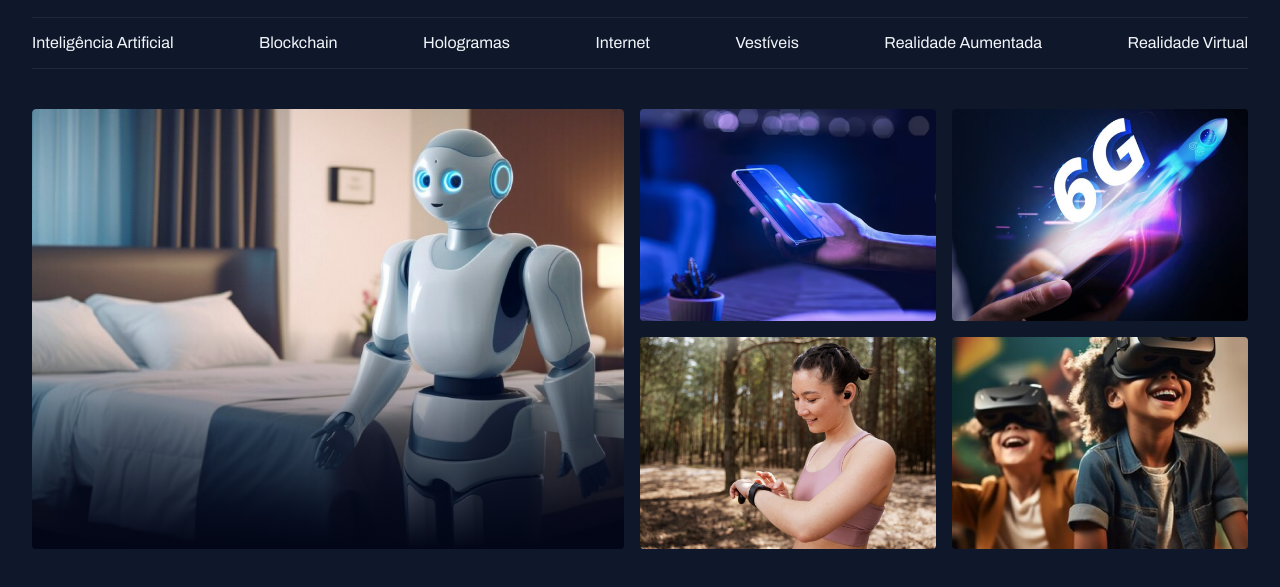
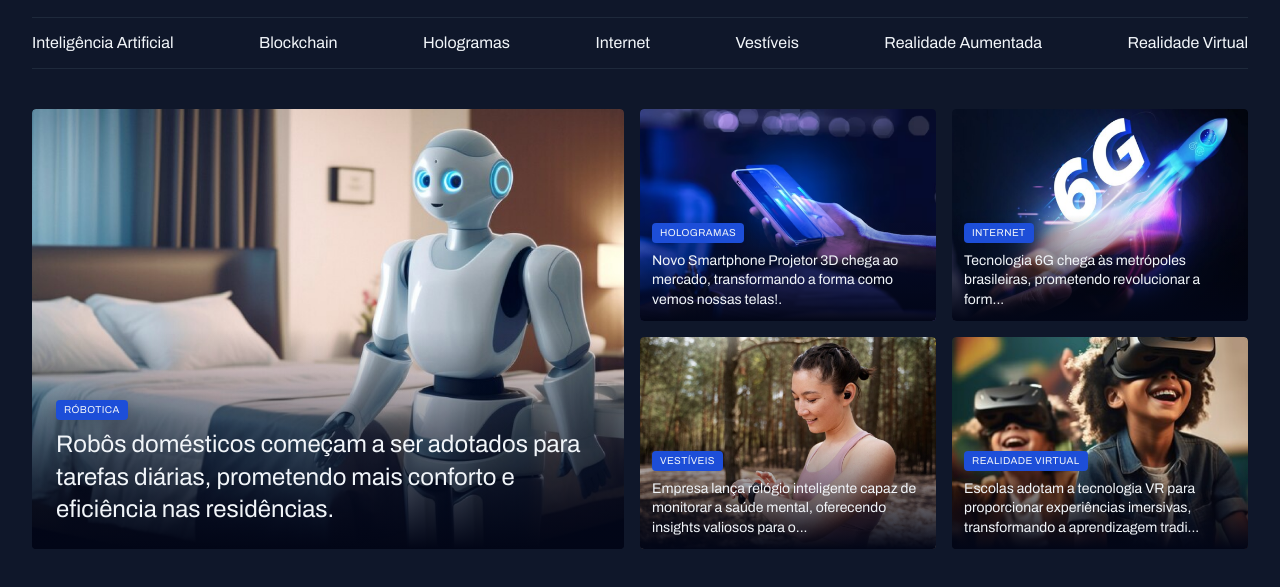
Before and after one commit to ChrysAlves/Projeto-Portal-de-noticias, a plain HTML site: page index.html in a window 1280 px wide. Shown: the part 55-642 px from the top of the page. Drawn offline with Linux system fonts and the light colour scheme.

Commit message:
finish section highlights

```diff
--- a/index.html
+++ b/index.html
@@ -44,26 +44,62 @@
 
   <main class="grid container">
     <section id="featured" class="grid grid-flow-col gap-16">
-      <div class="card">
+
+      <figure class="card">
         <img src="/assets/images/Image 01.png" alt="">
-      </div>
+        <figcaption>
+          <span class="content-tag">Róbotica</span>
+          <h2 class="text-2xl">
+            Robôs domésticos começam a ser adotados para tarefas diárias, prometendo mais conforto e eficiência nas
+            residências.
+          </h2>
+        </figcaption>
+      </figure>
 
       <div class="grid grid-cols-2 gap-16">
-        <div>
+        <figure class="card">
           <img src="/assets/images/Image 02.png" alt="">
-        </div>
 
-        <div>
+          <figcaption>
+            <span class="content-tag">Hologramas</span>
+            <h2 class="text-lg">
+              Novo Smartphone Projetor 3D chega ao mercado, transformando a forma como vemos nossas telas!.
+            </h2>
+          </figcaption>
+        </figure>
+
+        <figure class="card">
           <img src="/assets/images/Image 03.png" alt="">
-        </div>
 
-        <div>
+          <figcaption>
+            <span class="content-tag">Internet</span>
+            <h2 class="text-lg">
+              Tecnologia 6G chega às metrópoles brasileiras, prometendo revolucionar a form...
+            </h2>
+          </figcaption>
+        </figure>
+
+        <figure class="card">
           <img src="/assets/images/Image 04.png" alt="">
-        </div>
 
-        <div>
+          <figcaption>
+            <span class="content-tag">Vestíveis</span>
+            <h2 class="text-lg">
+              Empresa lança relógio inteligente capaz de monitorar a saúde mental, oferecendo insights valiosos para o...
+            </h2>
+          </figcaption>
+        </figure>
+
+        <figure class="card">
           <img src="/assets/images/Image 05.png" alt="">
-        </div>
+
+          <figcaption>
+            <span class="content-tag">Realidade Virtual</span>
+            <h2 class="text-lg">
+              Escolas adotam a tecnologia VR para proporcionar experiências imersivas, transformando a aprendizagem tradi...
+            </h2>
+          </figcaption>
+        </figure>
       </div>
     </section>
   </main>
--- a/styles/global.css
+++ b/styles/global.css
@@ -54,5 +54,17 @@ img{
 
 
 main {
-  margin-top: 40px
+  margin-top: 40px;
 }
+
+.content-tag{
+  display: inline-block;
+  background-color: var(--brand-color-dark);
+  padding: 4px 8px;
+  border-radius: 4px;
+  font: 500 10px/1.2 var(--font-family);
+  text-transform: uppercase;
+  letter-spacing: 0.04em;
+  color: var(--text-color-primary);
+  box-shadow: 0px 4px 16px #02061740;
+}
--- a/styles/sections.css
+++ b/styles/sections.css
@@ -1,12 +1,13 @@
     #featured {
-       img{
+      img {
         height: 100%;
         object-fit: cover;
         border-radius: 4px;
       }
     }
+
     /*change for .card::before*/
-  .card{
+    .card {
       border-radius: 4px;
       position: relative;
       overflow: hidden;
@@ -20,7 +21,21 @@
             /*degrader, degre*/
             180deg,
             transparent 0%,
-      #020617 100%
-    );
+            #020617 100%);
+      }
+
+      figcaption {
+        position: absolute;
+        bottom: 0;
+
+        padding: 24px;
+
+        &:has(.text-lg){
+          padding: 12px;
+
+        }
+        h2 {
+          margin-top: 8px;
         }
       }
+    }
--- a/styles/utility.css
+++ b/styles/utility.css
@@ -15,3 +15,16 @@
   .gap-16{
     gap: 16px
   }
+
+  .text-2xl{
+    font: var(--h1);
+  }
+  .text-xl{
+    font: var(--h2);
+  }
+  .text-lg{
+    font: var(--h3);
+  }
+  .text-sm{
+    font: var(--text-sm);
+  }
```
Lines whose indentation alone changed are shown as unchanged.
